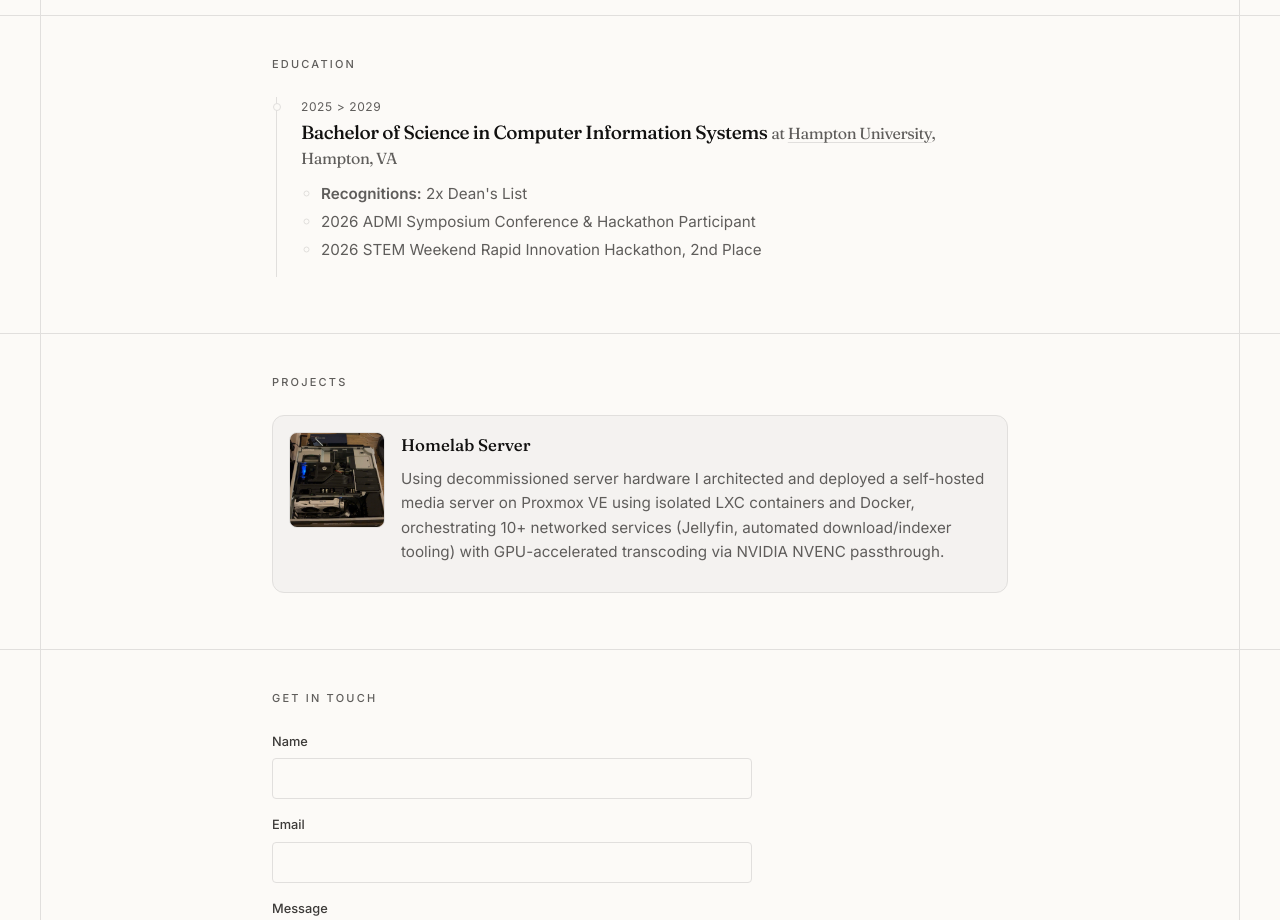
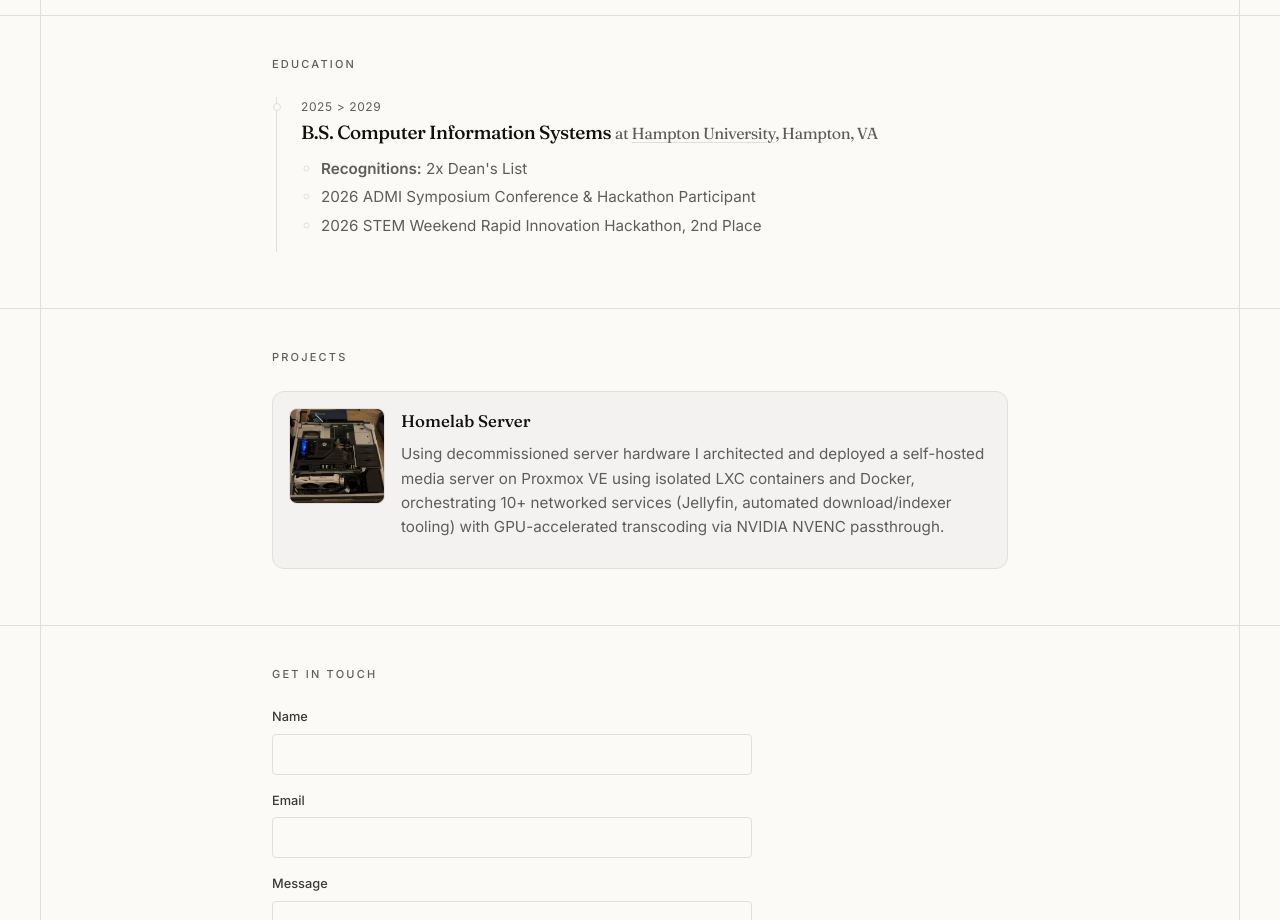
Before and after one commit to hudsonm07/portfolio, a plain HTML site: page index.html in a window 1280 px wide. Shown: the part 1380-2300 px from the top of the page. Drawn offline with Linux system fonts and the light colour scheme.

Commit message:
degree title in timeline section

```diff
--- a/index.html
+++ b/index.html
@@ -113,7 +113,7 @@
       <li class="timeline-item">
         <span class="timeline-dot" aria-hidden="true"></span>
         <span class="timeline-date">2025 > 2029</span>
-        <h3 class="timeline-title">Bachelor of Science in Computer Information Systems <span class="timeline-org">at <a href="https://home.hamptonu.edu/" target="_blank" rel="noopener">Hampton University</a>, Hampton, VA</span></h3>
+        <h3 class="timeline-title">B.S. Computer Information Systems <span class="timeline-org">at <a href="https://home.hamptonu.edu/" target="_blank" rel="noopener">Hampton University</a>, Hampton, VA</span></h3>
         <ul class="timeline-bullets">
           <li><strong>Recognitions:</strong> 2x Dean's List</li>
           <li>2026 ADMI Symposium Conference &amp; Hackathon Participant</li>
```
